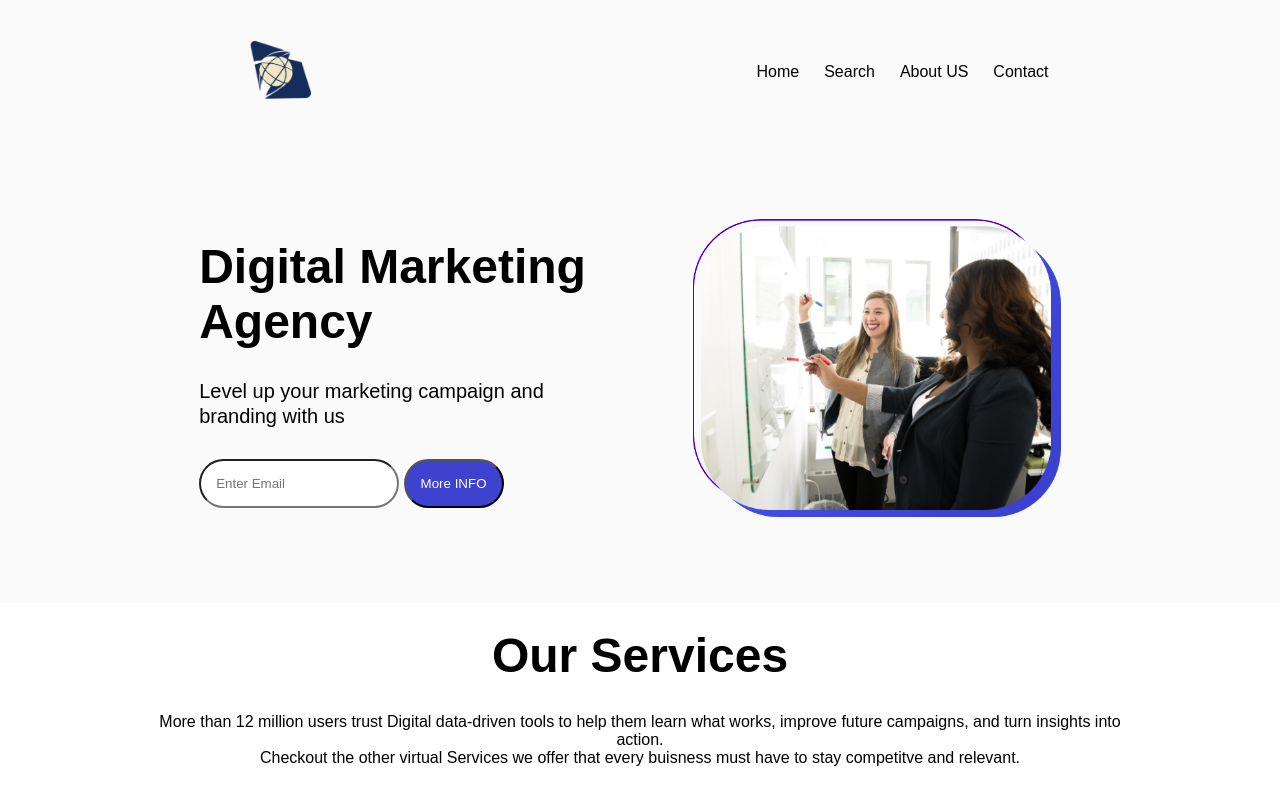
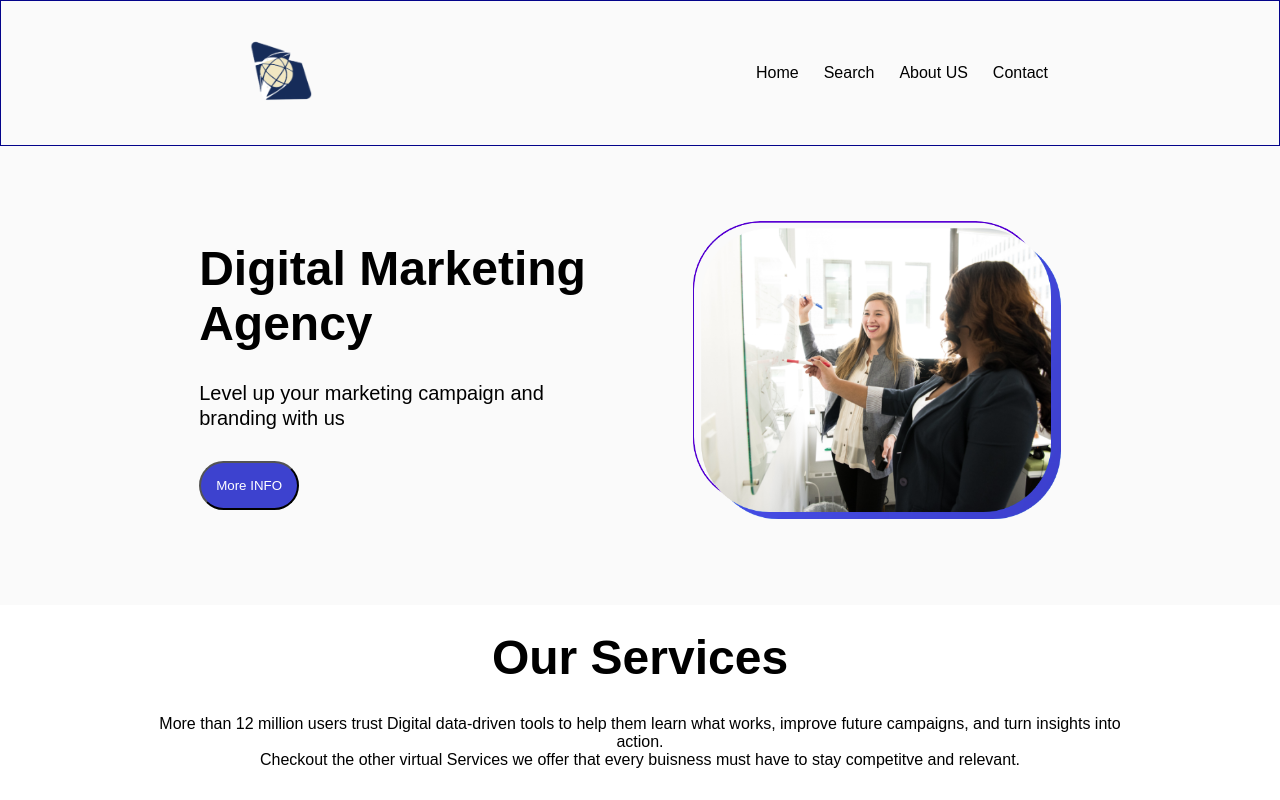
Before and after one commit to Shoaib-Ali-ASif/Digital-website, a plain HTML site: page index.html in a window 1280 px wide. Shown: the top 800 px of the page. Drawn offline with Linux system fonts and the light colour scheme.

Commit message:
multiple changes

```diff
--- a/css/style.css
+++ b/css/style.css
@@ -7,6 +7,7 @@
 
   .parent {
     background-color: #fafafa;
+    border: 1px solid #03038a;
     color: black;
     display: flex;
     flex-direction: row;
--- a/index.html
+++ b/index.html
@@ -31,7 +31,6 @@
           Level up your marketing campaign and <br> branding with us
         </p>
         <div>
-            <Input class="email" placeholder="Enter Email"></Input>
             <button class="button">More INFO</button>
         </div>
 
```
